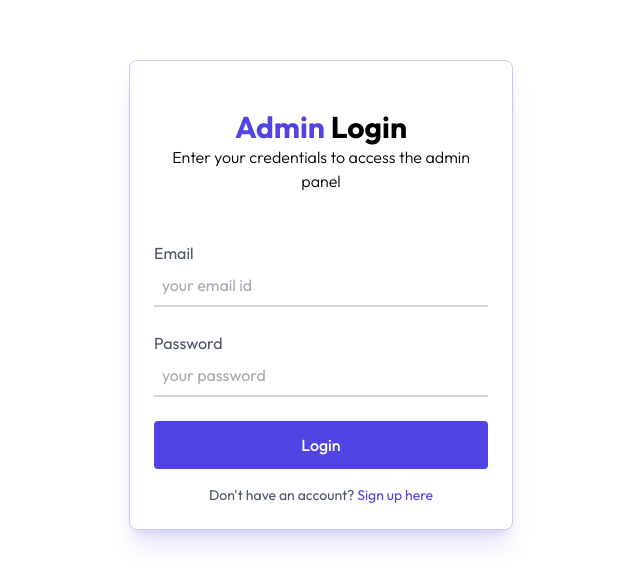
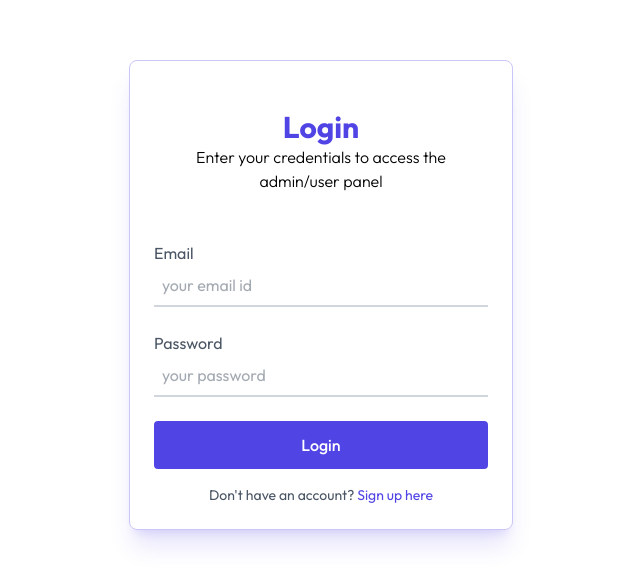
Before and after one commit to fanubalti786/dementiaj-ai-detection-node-fastapi-fullstack, a React (Vite) app in the folder client/: page /login in a window 1280 px wide. Shown: the part 105-690 px from the top of the page, without its empty margins (319-959 px from the left). Built offline with nearby package versions, Linux system fonts and the light colour scheme.

Commit message:
Update Login.jsx

```diff
--- a/client/src/components/admin/Login.jsx
+++ b/client/src/components/admin/Login.jsx
@@ -61,10 +61,10 @@ export default function Login() {
         <div className="flex flex-col">
           <div className="p-4 pt-8 text-center">
             <h1 className="text-3xl font-bold">
-              <span className="text-primary">Admin </span>Login
+              <span className="text-primary">Login </span>
             </h1>
             <p className="font-light">
-              Enter your credentials to access the admin panel
+              Enter your credentials to access the admin/user panel
             </p>
           </div>
 
```
